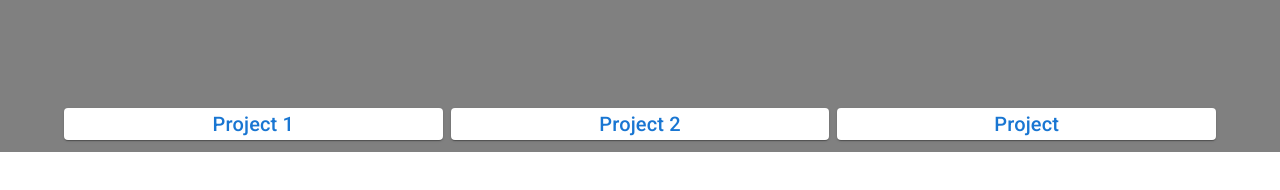
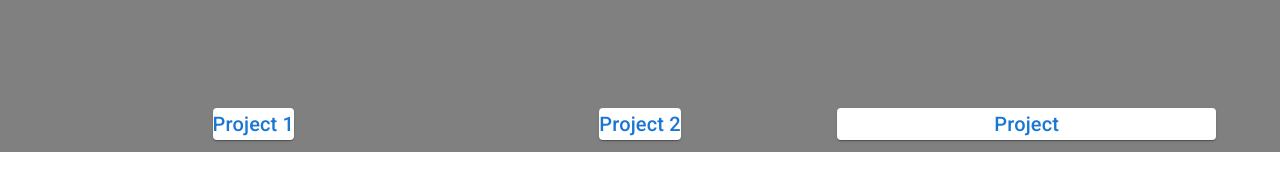
Before and after one commit to YugenFox/kaleb-day-portfolio-react, a React (Create React App) app: page / in a window 1280 px wide. Shown: the part 648-838 px from the top of the page. Built offline with nearby package versions, Linux system fonts and the light colour scheme.

Commit message:
Added note of what to work on later in Project
Make content extend to its parent element size

```diff
--- a/src/Components/Project.js
+++ b/src/Components/Project.js
@@ -3,9 +3,23 @@ import Grid from "@mui/material/Grid";
 import Box from "@mui/material/Box";
 import Paper from "@mui/material/Paper";
 
-const Project = ({title}) => {
+// add the flex fill to get the container to be used like the 3rd non Project Grid Item atm
+const Project = ({ title }) => {
   return (
-    <Grid item xs={4}>
+    <Grid
+      item
+      xs={4}
+      sx={{
+        display: "flex",
+        flexDirection: "column",
+        height: "100px",
+        spacing: "1",
+        justifyContent: "center",
+        alignItems: "center",
+        alignContent: "center",
+        wrap: "wrap",
+      }}
+    >
       <Paper>
         <Box
           sx={{
```
